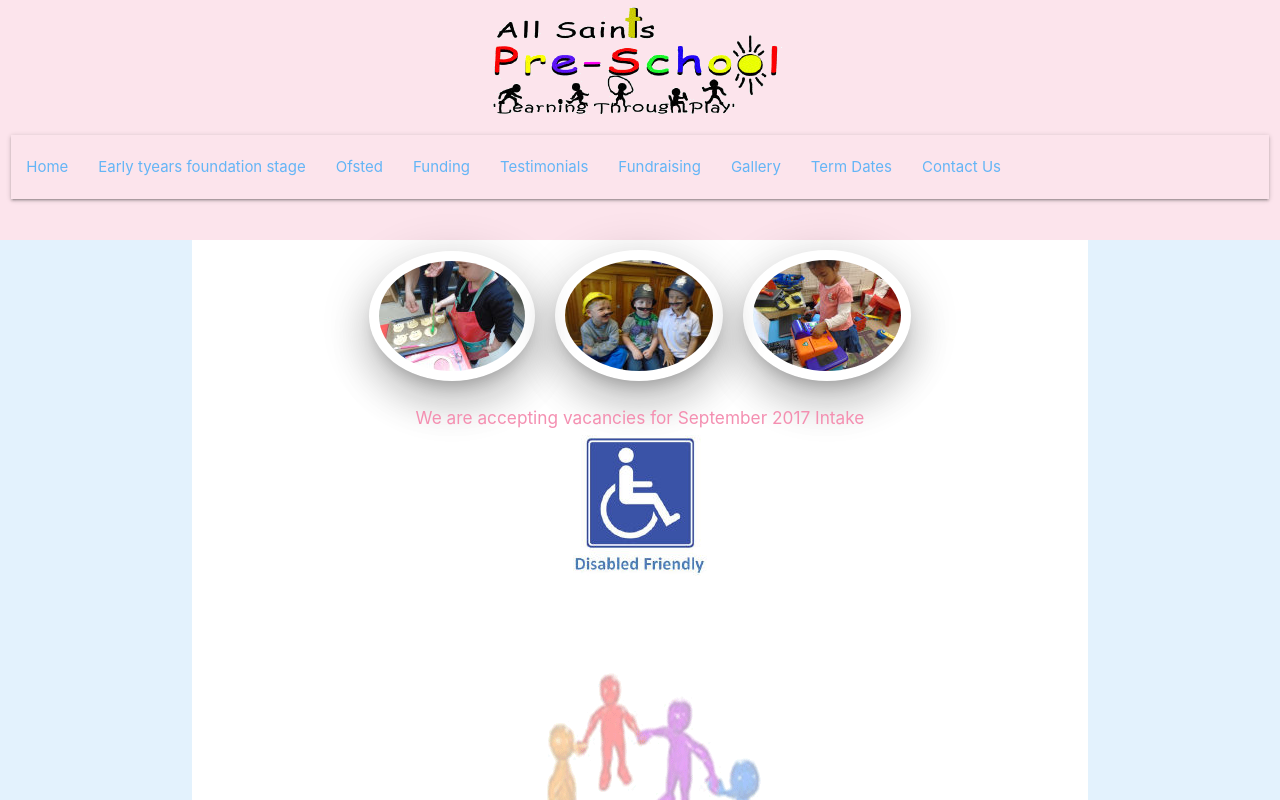
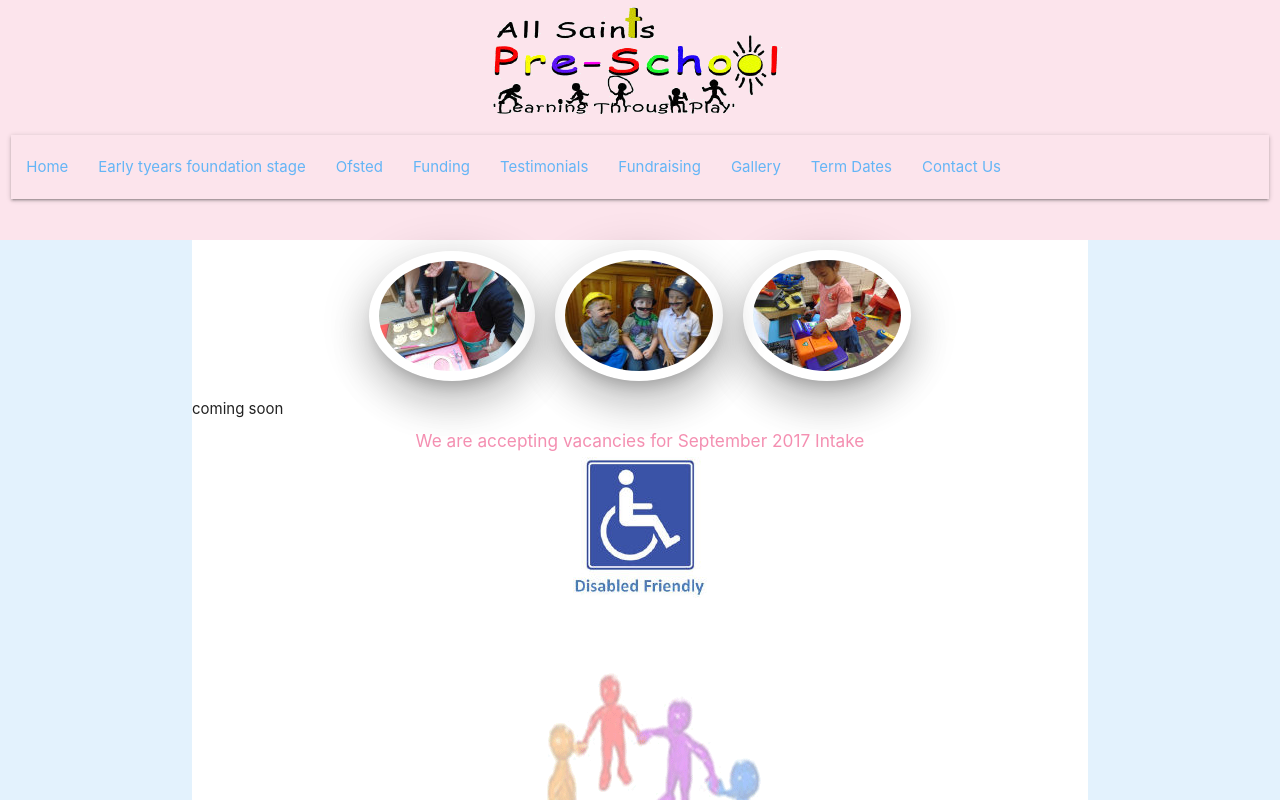
Before and after one commit to hasaninqh/allsaints, a React (Create React App) app: page /Gallery in a window 1280 px wide. Shown: the top 800 px of the page. Built offline with nearby package versions, Linux system fonts and the light colour scheme.

Commit message:
add all pages

```diff
--- a/src/components/Gallery.js
+++ b/src/components/Gallery.js
@@ -3,7 +3,7 @@
 const Gallery = () => {
   return (
     <div>
-
+      coming soon
     </div>
   )
 }
```
